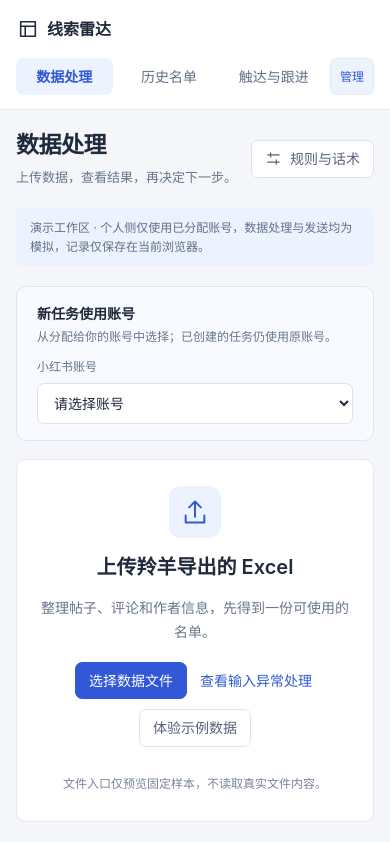
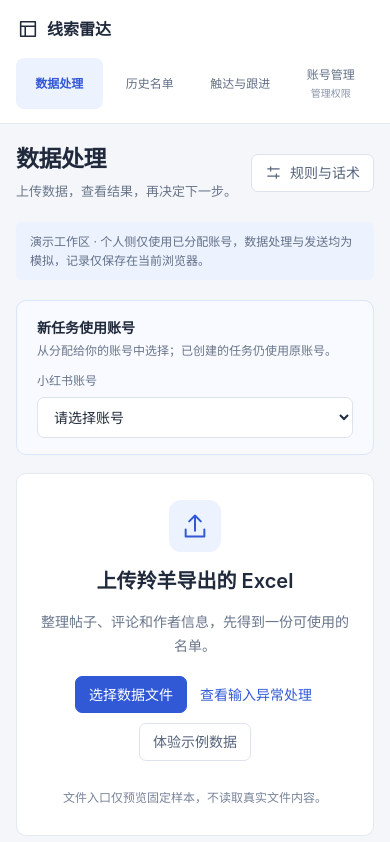
Before and after one commit to sokripper/lead-radar-medical-aesthetics, a Next.js app: page / in a window 390 px wide. Shown: the top 842 px of the page. Built offline with nearby package versions, Linux system fonts and the light colour scheme.

Commit message:
Use unified navigation for account management

```diff
--- a/app/AccountAdmin.tsx
+++ b/app/AccountAdmin.tsx
@@ -41,7 +41,7 @@ export default function AccountAdmin({ accounts, onChange }: {
       <div><div className="eyebrow">MANAGEMENT</div><h1>账号管理</h1><p>维护平台账号与主子关系，并分配给操作人。</p></div>
       <button className="button primary" onClick={() => open()}>新增账号</button>
     </div>
-    <p className="prototype-note">管理侧演示 · 分配与状态仅保存在当前浏览器；不连接真实小红书或抖音账号。</p>
+    <p className="prototype-note">管理权限页面演示 · 原型暂未接入真实权限校验；分配与状态仅保存在当前浏览器。</p>
     <section className="surface admin-accounts">
       <div className="admin-accounts-header"><div><h2>平台账号</h2><p>个人侧只会看到分配给自己的可用账号，不展示登录或云电脑配置。</p></div>
         <label className="field">平台筛选<select aria-label="账号平台筛选" value={filter} onChange={event => setFilter(event.target.value as typeof filter)}><option>全部</option><option>小红书</option><option>抖音</option></select></label>
--- a/app/console.css
+++ b/app/console.css
@@ -244,7 +244,6 @@ input[type=checkbox]:disabled { cursor:not-allowed; opacity:.4; }
 .incoming-reply p { margin-top:10px; font-size:15px; line-height:1.8; }
 .muted { color:var(--muted); font-size:13px; }
 .visually-hidden { position:absolute; width:1px; height:1px; padding:0; margin:-1px; overflow:hidden; clip:rect(0,0,0,0); white-space:nowrap; border:0; }
-.console-nav nav button.mobile-role-switch { display:none; }
 @media (max-width:1180px) { .start-grid { grid-template-columns:minmax(0,1fr) 250px; gap:18px; } .console-content { padding:28px 26px 40px; } .result-toolbar { flex-wrap:wrap; } .quiet-inline { display:none; } }
 @media (max-width:960px) { :root { --nav-width:184px; } .console-nav { padding-inline:12px; } .start-grid { grid-template-columns:1fr; } .rule-summary { display:none; } .engage-summary { gap:22px; flex-wrap:wrap; } .account-trigger { padding:8px 10px; } .console-content { padding:26px 22px; } .page-heading h1 { font-size:26px; } }
 @media (max-width:700px) {
@@ -258,7 +257,6 @@ input[type=checkbox]:disabled { cursor:not-allowed; opacity:.4; }
   .console-main { margin-left:0; }
   .console-topbar { height:47px; padding:0 18px; font-size:12px; }
   .console-topbar .topbar-version { display:none; }
-  .console-nav nav button.mobile-role-switch { display:flex; border:1px solid var(--line); border-radius:7px; padding:6px 9px; background:white; color:var(--blue); font-size:12px; white-space:nowrap; }
   .console-content { padding:25px 16px 35px; }
   .page-heading { gap:14px; margin-bottom:23px; align-items:flex-start; }
   .page-heading p { font-size:14px; }
--- a/app/page.tsx
+++ b/app/page.tsx
@@ -8,9 +8,7 @@ export default function Home() {
   const [view, setView] = useState<"screening" | "leads" | "workflow" | "accounts">(
     "screening",
   );
-  const [adminMode, setAdminMode] = useState(false);
   const [help, setHelp] = useState(false);
-  const switchRole = () => { setAdminMode(!adminMode); setView(adminMode ? "screening" : "accounts"); };
   return (
     <main className="console-shell">
       <aside className="console-nav">
@@ -22,9 +20,8 @@ export default function Home() {
             线索雷达<small>LEAD RADAR</small>
           </div>
         </a>
-        <p className="workspace-caption">{adminMode ? "管理侧 · 交互演示" : "社交线索工作台"}</p>
+        <p className="workspace-caption">社交线索工作台</p>
         <nav aria-label="主导航">
-          {adminMode ? <button className="active" aria-current="page" onClick={() => setView("accounts")}><Icon name="settings" />账号管理</button> : <>
           <button
             className={view === "screening" ? "active" : ""}
             aria-current={view === "screening" ? "page" : undefined}
@@ -49,8 +46,15 @@ export default function Home() {
             <Icon name="chat" />
             触达与跟进
           </button>
-          </>}
-          <button className="mobile-role-switch" aria-label={adminMode ? "返回个人侧" : "管理侧（演示）"} onClick={switchRole}>{adminMode ? "个人" : "管理"}</button>
+          <button
+            className={`admin-nav-button ${view === "accounts" ? "active" : ""}`}
+            aria-current={view === "accounts" ? "page" : undefined}
+            aria-label="账号管理（管理权限）"
+            onClick={() => setView("accounts")}
+          >
+            <Icon name="settings" />
+            <span>账号管理<small>管理权限</small></span>
+          </button>
         </nav>
         <div className="nav-bottom">
           <div className="demo-badge">
@@ -63,9 +67,6 @@ export default function Home() {
           </p>
           <button onClick={() => setHelp(!help)}>
             <Icon name="info" size={17} /> 使用说明
-          </button>
-          <button onClick={switchRole}>
-            <Icon name="settings" size={17} /> {adminMode ? "返回个人侧" : "切换管理侧（演示）"}
           </button>
         </div>
       </aside>
@@ -81,7 +82,7 @@ export default function Home() {
                   : view === "accounts" ? "账号管理" : "触达与跟进"}
             </strong>
           </div>
-          <span className="topbar-version">{adminMode ? "管理侧 · 演示" : "小红书 · 私信"}</span>
+          <span className="topbar-version">{view === "accounts" ? "管理权限 · 演示" : "小红书 · 私信"}</span>
         </header>
         <div className="console-content">
           {help && (
--- a/app/workspace.css
+++ b/app/workspace.css
@@ -33,6 +33,10 @@
 .nav-bottom p {
   color: #748096;
 }
+.console-nav nav .admin-nav-button { margin-top: 8px; }
+.admin-nav-button span { display: flex; flex-direction: column; gap: 2px; }
+.admin-nav-button small { color: #8994a8; font-size: 10px; font-weight: 500; }
+.admin-nav-button.active small { color: #526fb8; }
 .prototype-note {
   margin: 0 0 16px;
   color: #788499;
@@ -1322,7 +1326,7 @@
 }
 @media (max-width: 700px) {
   .console-nav{flex-wrap:wrap;padding:14px 16px;gap:14px;position:relative}
-  .workspace-caption{display:none}.console-nav nav{width:100%;justify-content:space-between;gap:8px}.console-nav nav button{flex:1;justify-content:center;padding:10px 6px}.console-nav nav button.mobile-role-switch{flex:0 0 auto;border:1px solid var(--line);background:var(--soft-blue);color:var(--blue)}.console-topbar{display:none}
+  .workspace-caption{display:none}.console-nav nav{display:grid;grid-template-columns:repeat(4,minmax(0,1fr));width:100%;gap:4px}.console-nav nav button{min-width:0;justify-content:center;padding:8px 3px;white-space:normal;text-align:center}.console-nav nav .admin-nav-button{margin-top:0}.admin-nav-button span{align-items:center}.console-topbar{display:none}
   .import-start{padding:26px 18px;min-height:280px}.upload-intro p{font-size:14px}.import-compact{gap:14px}.import-compact .import-actions{width:100%}.import-compact select{max-width:100%;width:100%}.batch-info{flex-basis:100%}.screening-rules .section-heading{flex-wrap:wrap}.rule-cards{grid-template-columns:1fr 1fr;gap:18px 12px}.rule-card{padding:0 8px}.rule-card p{font-size:13px}.rules-compact .section-heading p{font-size:12px}.screening-rules{padding:16px}
   .result-toolbar{padding-inline:16px}.result-toolbar>input{width:100%}.filter-tabs{justify-content:flex-start;gap:5px}.filter-tabs button{font-size:14px}.attention-strip{margin-inline:16px;align-items:flex-start}.attention-strip .button{font-size:14px}.history-filters{padding-inline:16px;display:flex;flex-wrap:wrap}.history-filters label{flex:1 1 130px}.history-filters>.button{align-self:flex-end}
   .table-wrap{overflow:visible}.lead-table,.lead-table tbody{display:block;width:100%}.lead-table thead{position:absolute;width:1px;height:1px;overflow:hidden;clip-path:inset(50%)}.lead-table tbody{padding:0 16px;display:grid;gap:12px}.lead-table tbody tr{display:grid;grid-template-columns:24px minmax(0,1fr) auto;gap:10px;border:1px solid var(--line);border-radius:9px;padding:16px}.lead-table tbody td{display:block;border:0;padding:0!important;min-width:0!important;width:auto!important}.lead-table td:first-child{grid-row:1;grid-column:1;align-self:center}.lead-table td:nth-child(2){grid-row:1;grid-column:2 / 4}.lead-table td:nth-child(3){grid-row:2;grid-column:1 / 4}.lead-table td:nth-child(4){grid-row:3;grid-column:1 / 4}.lead-table td:nth-child(5){grid-row:4;grid-column:1 / 3;color:var(--muted);font-size:14px;align-self:center}.lead-table td:last-child{grid-row:4;grid-column:3;display:flex;gap:10px}.lead-table .person{gap:9px}.lead-table .person strong{white-space:normal}.lead-table .person small{white-space:normal}.lead-table .need p{-webkit-line-clamp:2}.lead-table .avatar{width:30px;height:30px}.selection-bar{margin-top:16px;padding:12px 16px;gap:8px}.selection-bar .button{font-size:14px;padding:9px 10px}.selection-bar .button.text{font-size:12px}.selection-bar>div{flex-wrap:wrap}.selection-bar strong{font-size:13px}.selection-bar>div>.button.text{display:none}
@@ -1339,8 +1343,8 @@
     position: sticky;
   }
   .console-nav nav button {
-    font-size: 14px;
-    padding: 8px;
+    font-size: 12px;
+    padding: 8px 3px;
   }
   .console-brand small {
     display: none;
```
Also changed, not shown: tests/browser-smoke.mjs (+2 -2 lines).
